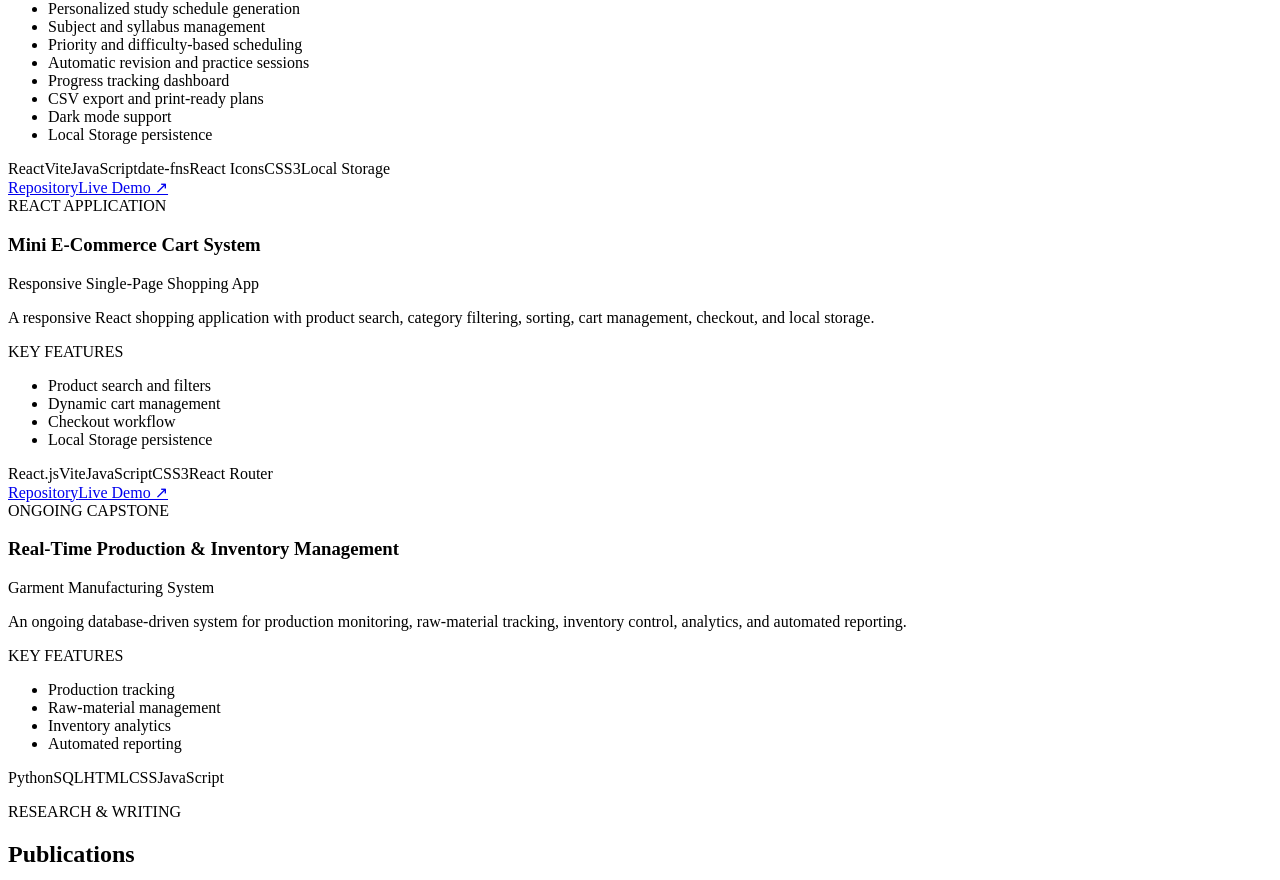
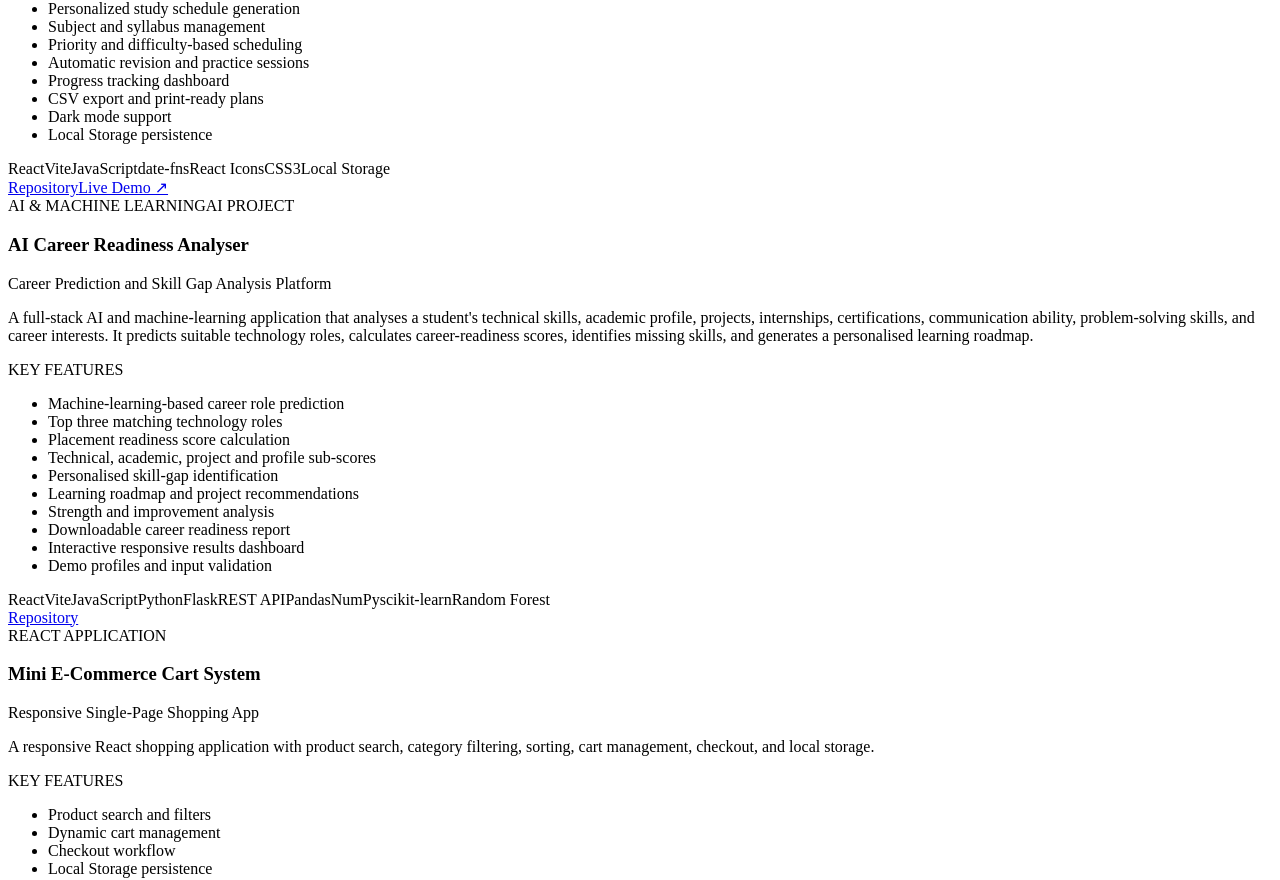
Before and after one commit to vishnupriyac240307/portfolio-, a React (Vite) app: page / in a window 1280 px wide. Shown: the part 3413-4293 px from the top of the page. Built offline with nearby package versions, Linux system fonts and the light colour scheme; the HTML template or start-up script is replaced by a standard one.

Commit message:
Update data.js

```diff
--- a/src/data.js
+++ b/src/data.js
@@ -162,6 +162,39 @@ export const projects = [
     ],
     github: "https://github.com/vishnupriyac240307/ai-study-planner",
     demo: "https://ai-int-study-planner.netlify.app/"
+  },
+  {
+    category: "AI & MACHINE LEARNING",
+    title: "AI Career Readiness Analyser",
+    subtitle: "Career Prediction and Skill Gap Analysis Platform",
+    description:
+      "A full-stack AI and machine-learning application that analyses a student's technical skills, academic profile, projects, internships, certifications, communication ability, problem-solving skills, and career interests. It predicts suitable technology roles, calculates career-readiness scores, identifies missing skills, and generates a personalised learning roadmap.",
+    features: [
+      "Machine-learning-based career role prediction",
+      "Top three matching technology roles",
+      "Placement readiness score calculation",
+      "Technical, academic, project and profile sub-scores",
+      "Personalised skill-gap identification",
+      "Learning roadmap and project recommendations",
+      "Strength and improvement analysis",
+      "Downloadable career readiness report",
+      "Interactive responsive results dashboard",
+      "Demo profiles and input validation"
+    ],
+    tech: [
+      "React",
+      "Vite",
+      "JavaScript",
+      "Python",
+      "Flask",
+      "REST API",
+      "Pandas",
+      "NumPy",
+      "scikit-learn",
+      "Random Forest"
+    ],
+    github:
+      "https://github.com/vishnupriyac240307/ai-career-readiness-analyzer"
   },
   {
     category: "REACT APPLICATION",
```
